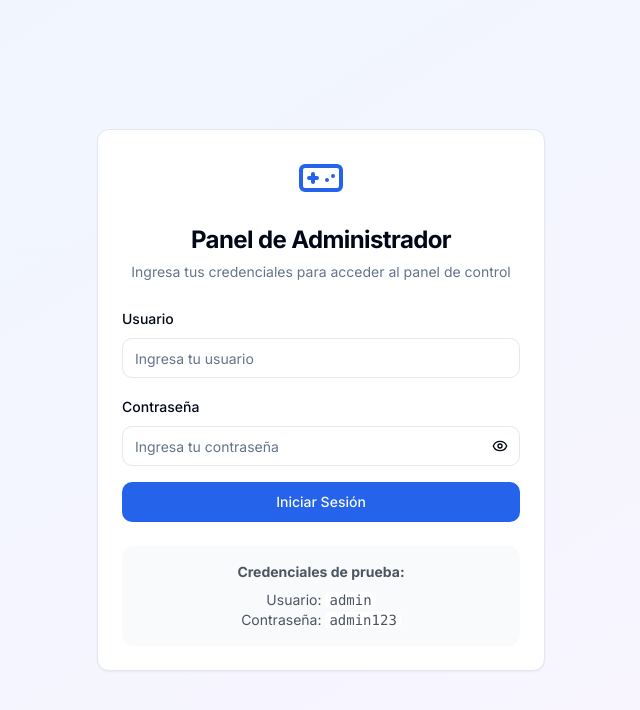
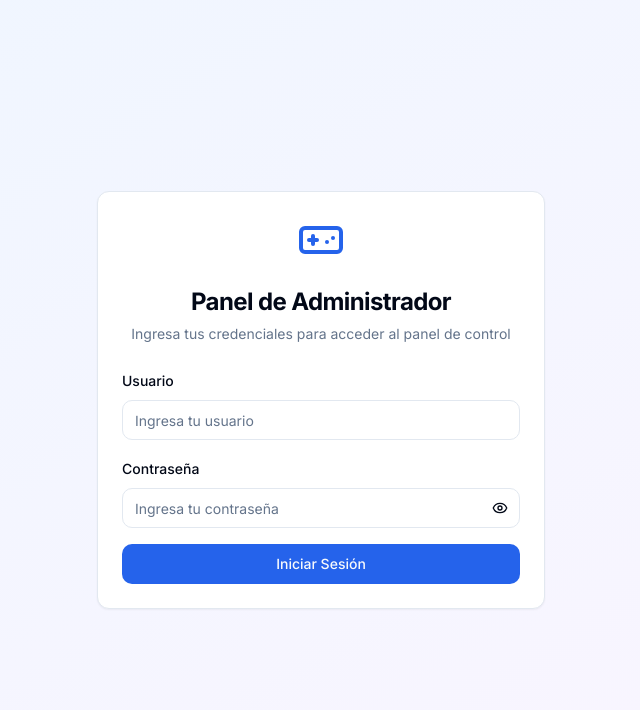
Before and after one commit to valentinmarta/next-app2, a Next.js app: page /login in a window 1280 px wide. Shown: the top 710 px of the page, without its empty margins (319-959 px from the left). Built offline with nearby package versions, Linux system fonts and the light colour scheme.

Commit message:
ultima modificacion

```diff
--- a/app/login/page.tsx
+++ b/app/login/page.tsx
@@ -97,16 +97,7 @@ export default function LoginPage() {
             </Button>
           </form>
 
-          <div className="mt-6 p-4 bg-gray-50 rounded-lg">
-            <p className="text-sm text-gray-600 text-center mb-2">
-              <strong>Credenciales de prueba:</strong>
-            </p>
-            <p className="text-sm text-gray-600 text-center">
-              Usuario: <code className="bg-white px-1 rounded">admin</code>
-              <br />
-              Contraseña: <code className="bg-white px-1 rounded">admin123</code>
-            </p>
-          </div>
+
         </CardContent>
       </Card>
     </div>
```
